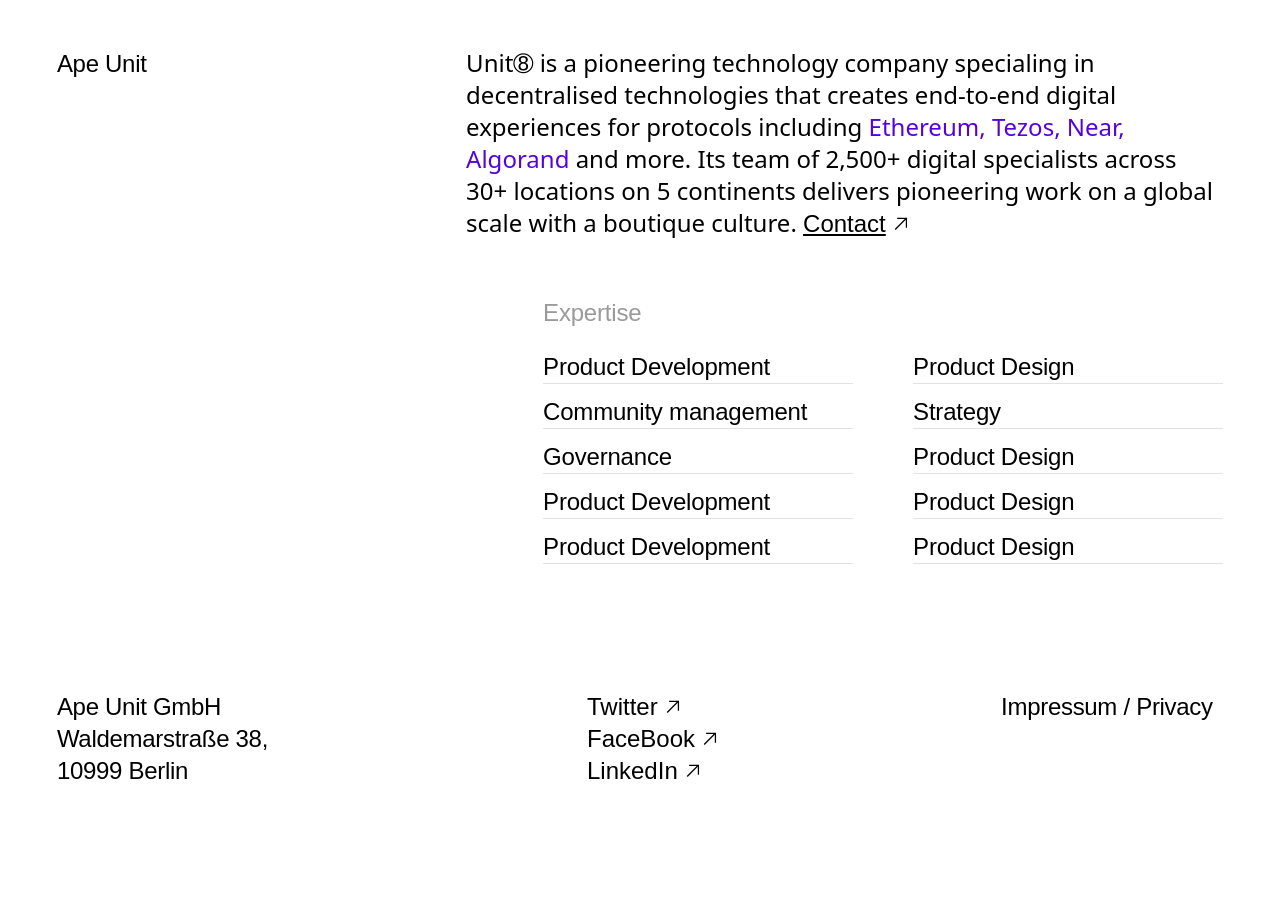
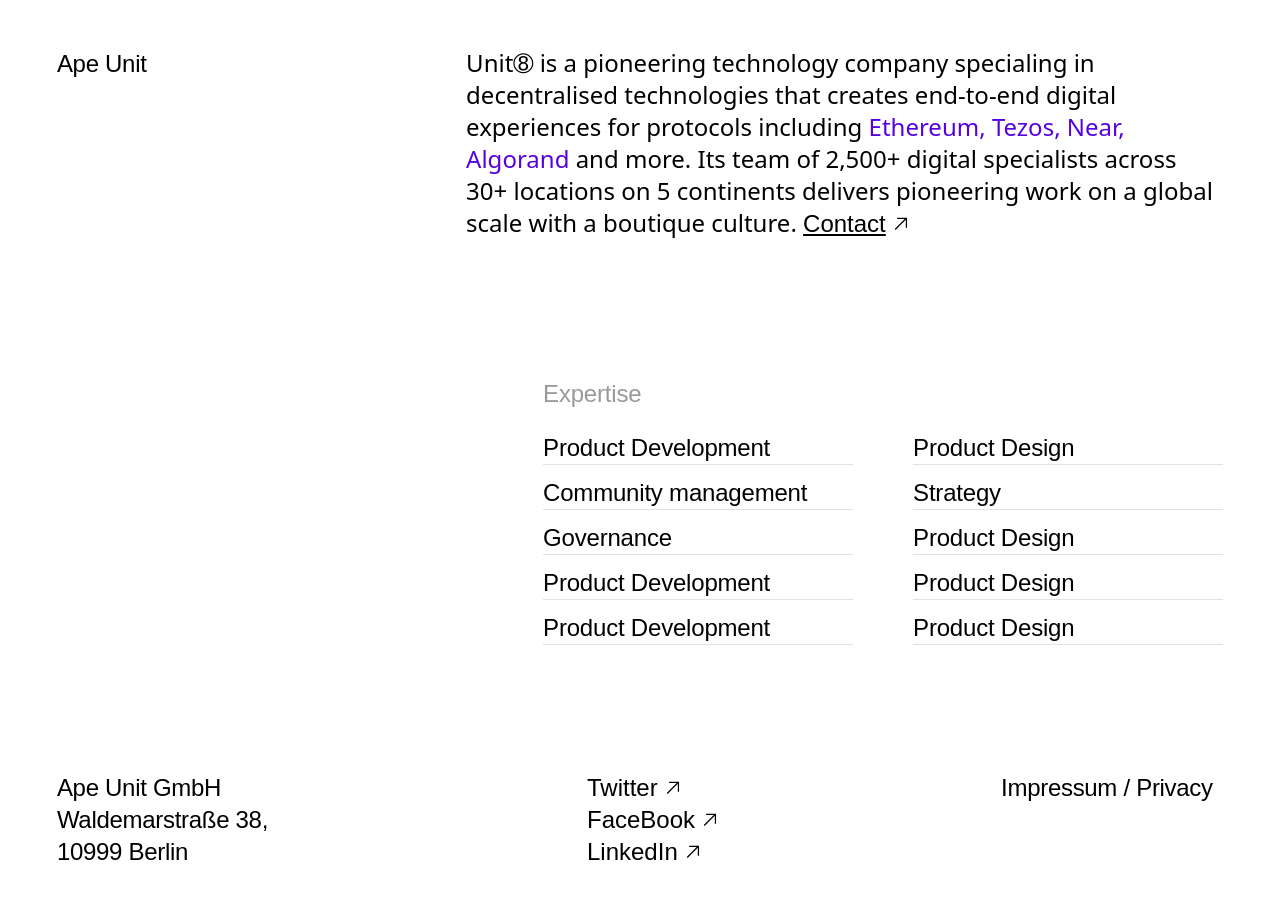
Before and after one commit to TheGymRwanda/unit8-maroon, a Next.js app: page / in a window 1280 px wide. Shown: the top 898 px of the page. Before the commit the page ends 858 px from the top, so only its background shows below. Built offline with nearby package versions, Linux system fonts and the light colour scheme.

Commit message:
Fix: changed padding  on section to margin

```diff
--- a/components/layout/Footer.jsx
+++ b/components/layout/Footer.jsx
@@ -6,7 +6,7 @@ import Wrapper from '../wrappers/Wrapper'
 export default function Footer() {
     return (
        <Wrapper>
-         <div className="py-6.1563 md:py-14.8125 lg:py-4.8356 xl:py-4.4306 2xl:py-3.0556 md:flex space-y-14 md:items-baseline md:justify-between">
+         <div className="my-6.1563 md:my-14.8125 lg:my-4.8356 xl:my-4.4306 2xl:my-3.0556 md:flex space-y-14 md:items-baseline md:justify-between">
             <div className="w-11.625 md:mt-auto md:w-13.875 font-Neufile font-normal text-xl md:text-2xl text-black tracking-0.0125">
                 Ape Unit GmbH
                 Waldemarstraße 38,
--- a/components/layout/Header.jsx
+++ b/components/layout/Header.jsx
@@ -5,7 +5,7 @@ import Wrapper from "../wrappers/Wrapper";
 export default function Header() {
   return (
    <Wrapper>
-     <div className="lg:flex space-y-1.1213 lg:items-baseline lg:justify-between">
+     <div className="lg:flex space-y-1.1213 lg:items-baseline mb-6.625rem lg:justify-between">
       <div>
         <h1 className="lg:w-13.875 mb-5 font-Neufile font-normal text-xl lg:text-2xl text-black tracking-0.0125 mt-12 md:text-2xl">Ape Unit</h1>
       </div>
--- a/components/section/Expertise.jsx
+++ b/components/section/Expertise.jsx
@@ -18,7 +18,7 @@ export default function Expertise() {
   ];
   return (
     <Wrapper>
-      <section className="float-right">
+      <section className="float-right mt-[81px]">
         <div className="flex  flex-col gap-0.4375 text-left md:gap-6 xl:gap-6">
           <p className="font-Neufile  text-xl  font-normal tracking-spacing-sm text-expertiseGrey  md:text-1.5 xl:text-1.5">
             Expertise
--- a/tailwind.config.js
+++ b/tailwind.config.js
@@ -128,7 +128,12 @@ module.exports = {
           borderRadius: {
             '4.75':'1.1875rem', //19px
           },
-
+         margin: {
+          '14.8125':'14.8125rem',
+          '4.8356':'4.8356rem',
+          '4.4306':'4.4306rem',
+          '3.0556':'3.0556rem'
+         },
           padding: {
             '35': '2.1875rem',
             '0.1875': '0.1875rem',
```
